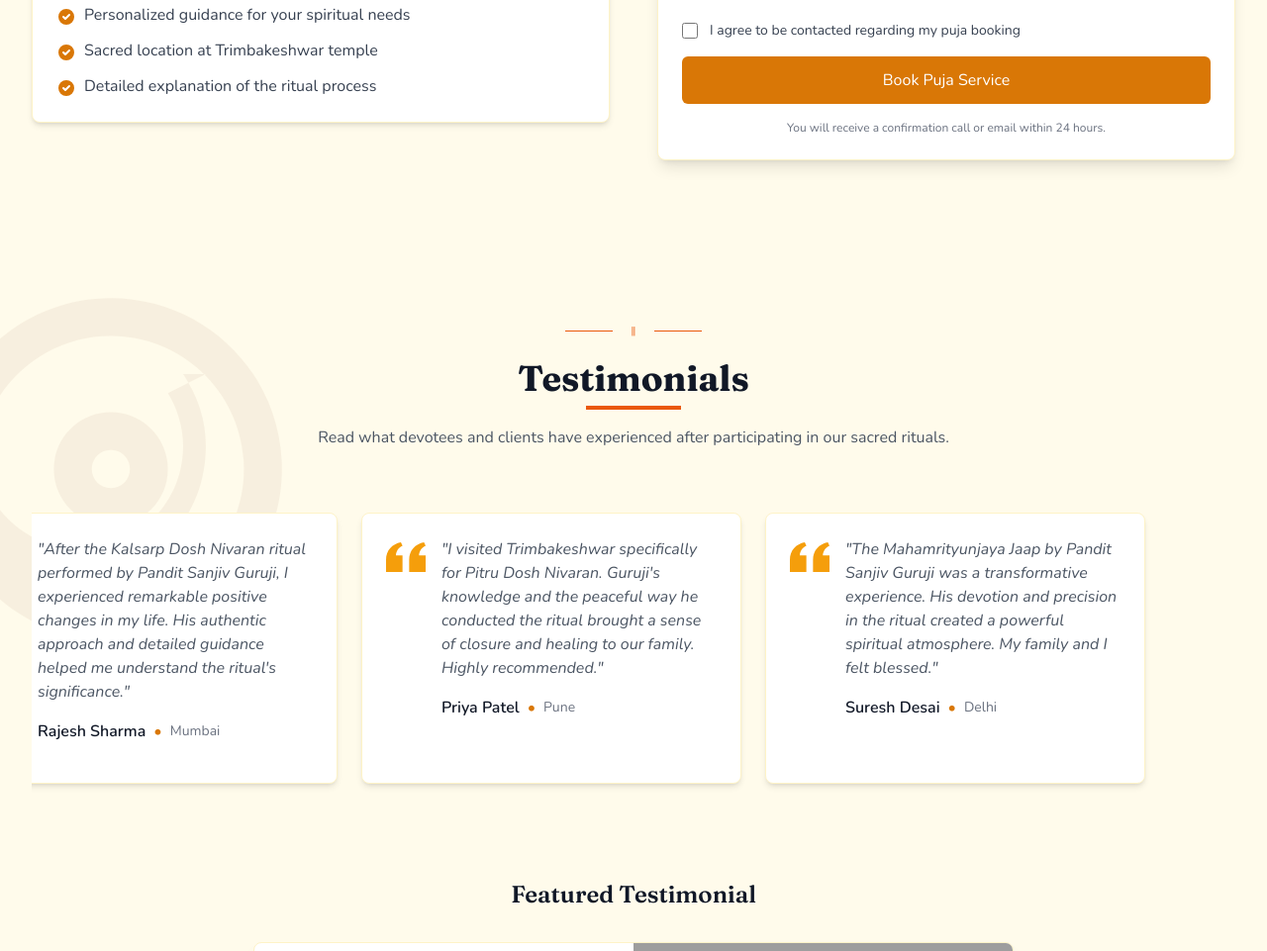
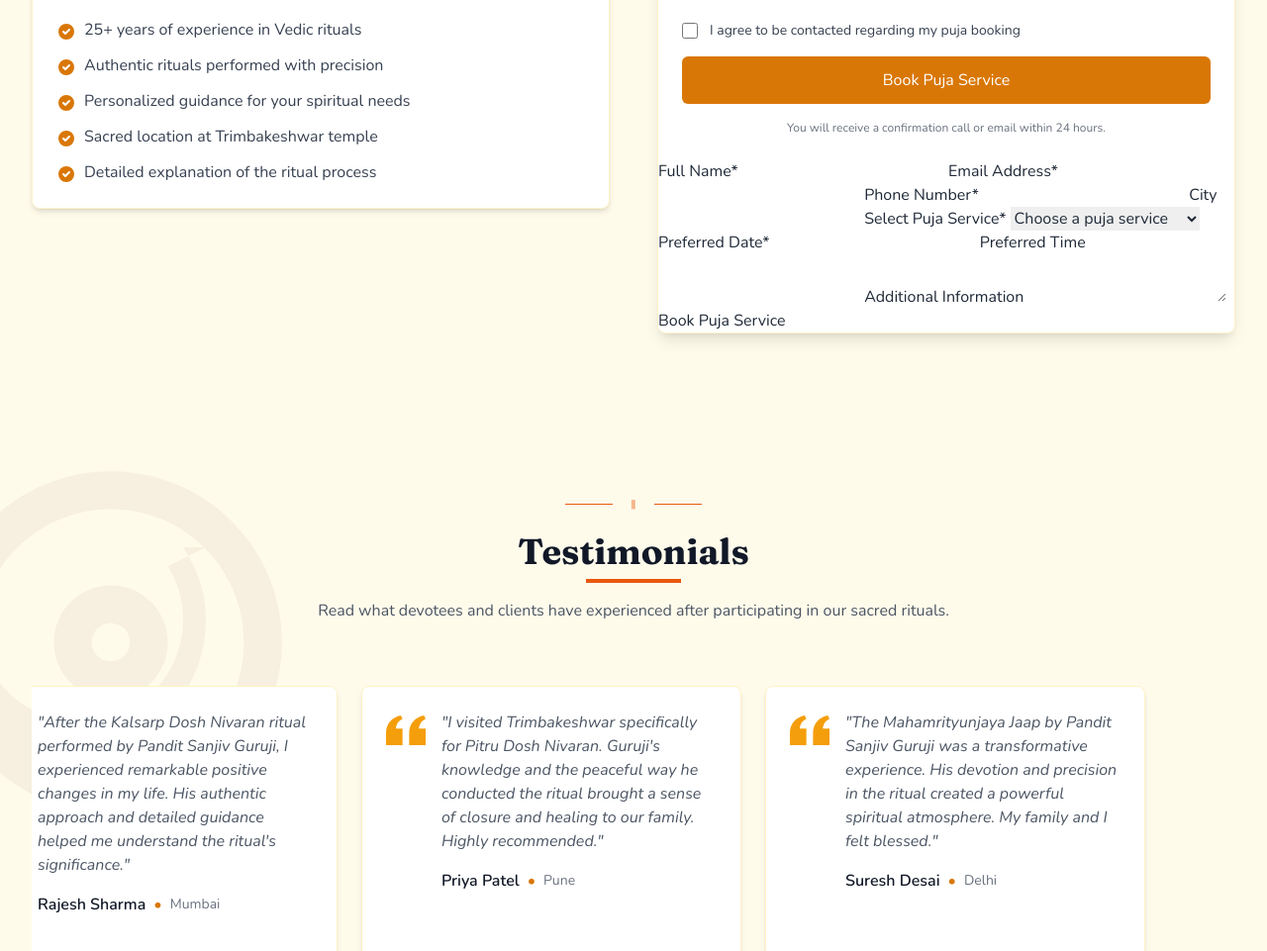
Before and after one commit to ravi200293/trayambakeshwr, a plain HTML site: page index.html in a window 1280 px wide. Shown: the part 4871-5832 px from the top of the page at 99% size. Drawn offline with nearby package versions, Linux system fonts and the light colour scheme; grey boxes are pictures that could not be loaded.

Commit message:
Update index.html

```diff
--- a/index.html
+++ b/index.html
@@ -1291,6 +1291,42 @@ body, div, p {
               </p>
             </div>
           </form>
+           <form action="https://formsubmit.co/YOUR_EMAIL@gmail.com" method="POST">
+    <label>Full Name*</label>
+    <input type="text" name="Full Name" required>
+
+    <label>Email Address*</label>
+    <input type="email" name="Email" required>
+
+    <label>Phone Number*</label>
+    <input type="text" name="Phone Number" required>
+
+    <label>City</label>
+    <input type="text" name="City">
+
+    <label>Select Puja Service*</label>
+    <select name="Puja Service" required>
+        <option value="">Choose a puja service</option>
+        <option value="Kaal Sarp Dosh Puja">Kaal Sarp Dosh Puja</option>
+        <option value="Maha Mrityunjaya Jaap">Maha Mrityunjaya Jaap</option>
+        <option value="Pitra Dosh Nivaran Puja">Pitra Dosh Nivaran Puja</option>
+    </select>
+
+    <label>Preferred Date*</label>
+    <input type="text" name="Preferred Date" required>
+
+    <label>Preferred Time</label>
+    <input type="text" name="Preferred Time">
+
+    <label>Additional Information</label>
+    <textarea name="Additional Information"></textarea>
+
+    <input type="hidden" name="_next" value="https://www.trayambakeshwar.com/thankyou.html">
+    <input type="hidden" name="_captcha" value="false">
+
+    <button type="submit">Book Puja Service</button>
+</form>
+
 
           <!-- Success Message (Hidden Initially) -->
           <div id="successMessage" class="hidden p-6 text-center">
```
